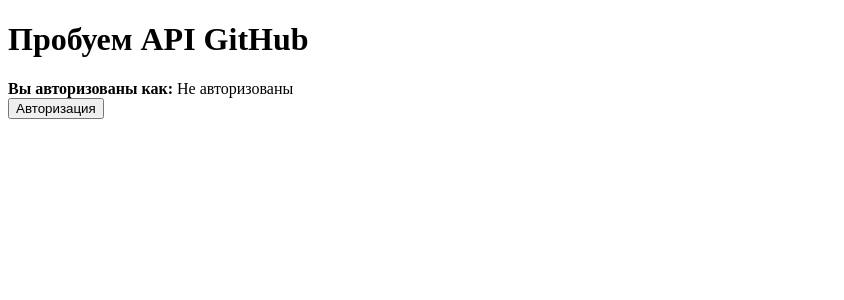
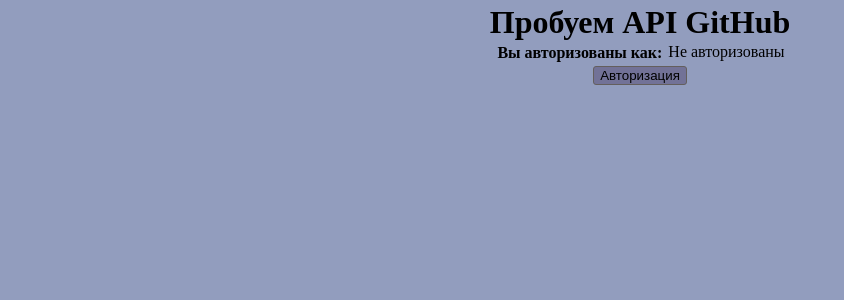
Before and after one commit to Tihiy89/px_test, a Vue app in the folder px_test/: page / in a window 1280 px wide. Shown: the top 300 px of the page, without its empty margins (0-844 px from the left). Built offline with nearby package versions, Linux system fonts and the light colour scheme; no server answers.

Commit message:
стили

```diff
--- a/px_test/src/App.vue
+++ b/px_test/src/App.vue
@@ -1,5 +1,5 @@
 <template>
-  <div id="app">
+  <div id="app" class="primary">
     <MainForm/>
   </div>
 </template>
--- a/px_test/src/components/form/filterRepoForm.vue
+++ b/px_test/src/components/form/filterRepoForm.vue
@@ -22,16 +22,13 @@
     </button>
     <br>
     Количество Pull request, открытых
-    <input type="text" v-model="cntPullReqOpen">
+    <input type="text" v-model="cntPullReqOpen" disabled class="noDisable">
     закрытых
-    <input type="text" v-model="cntPullReqClose">
+    <input type="text" v-model="cntPullReqClose" disabled class="noDisable">
     старых
-    <input type="text" v-model="cntPullReqOld">
+    <input type="text" v-model="cntPullReqOld" disabled class="noDisable">
     <br>
     <br>
-    <button @click="test">
-        тест
-    </button>
   <br>
     <!-- БЛОК С ДАННЫМИ, при расширеении - делим на компоненты -->
     <button @click="mode=0">
@@ -146,9 +143,6 @@
     setFilterPR(filter: ghPullReqFilter){
       this.filterPR = Object.assign({},filter);
     },
-    async test(){
-      console.log('test');
-    },
   },
 });
 </script>
--- a/px_test/src/components/form/tablePR.vue
+++ b/px_test/src/components/form/tablePR.vue
@@ -4,19 +4,19 @@
       Отобразить
       <label>
         открытые
-        <input type="checkbox" id="state" checked v-model="showOpen">
+        <input type="checkbox" checked v-model="showOpen">
       </label>
       <label>
         закрытые
-        <input type="checkbox" id="state" checked v-model="showClose">
+        <input type="checkbox" checked v-model="showClose">
       </label>
       <label>
         не старше 30 дней
-        <input type="checkbox" id="state" checked v-model="showNew">
+        <input type="checkbox" checked v-model="showNew">
       </label>
       <label>
         старше
-        <input type="checkbox" id="state" checked v-model="showOld">
+        <input type="checkbox" checked v-model="showOld">
       </label>
     </div>
     <table-form v-model="tBody" :headList="['Название','Автор','Открыт (дней)']" :sortData="['name','auth','dayOpen']" link="link:name" :paginate="25"/>
--- a/px_test/src/main.ts
+++ b/px_test/src/main.ts
@@ -4,6 +4,7 @@
 import tableForm from '@/components/form/tableForm.vue';
 import tablePr from '@/components/form/tablePR.vue';
 import MainForm from '@/components/form/mainForm.vue';
+import './style/style.css';
 
 // объект через который предлполагается взаимодействие с gitHub
 Vue.prototype.$http_gha = new GitHubApi;
--- /dev/null
+++ b/px_test/src/style/style.css
@@ -0,0 +1,56 @@
+:root{
+  --primary: #929DBE;
+  --secondary: #727297;
+  --lines-elem: #645F5D;
+  --lines-elem-sec: #8f8784;
+  --inputs: #BABC9C;
+}
+
+*, .primary {
+  background-color: var(--primary);
+  align-items: center;
+  /* align-content: center; */
+  text-align: center;
+  vertical-align: middle;
+  margin: 2px;
+}
+
+.elements, button {
+  background-color: var(--secondary);
+  border-color: var(--lines-elem);
+  border-style: solid;
+  border-width: 1px;
+  border-radius: 3px;
+}
+
+input, select, option{
+  background-color: var(--inputs);
+  border-color: var(--lines-elem);
+  border-style: solid;
+  border-width: 1px;
+  border-radius: 3px;
+}
+
+select{
+  appearance: none;
+}
+
+.tableForm {
+  align-items: center;
+  border-style: solid;
+  border-width: 2px;
+  border-radius: 3px;
+  margin: auto;
+  border-collapse: collapse;
+  border-color: var(--lines-elem);
+}
+
+.tableForm th,tr {
+  border-style: solid;
+  border-width: 1px;
+   border-color: var(--lines-elem-sec);
+}
+
+.noDisable:disabled{
+  color: black;
+}
```
